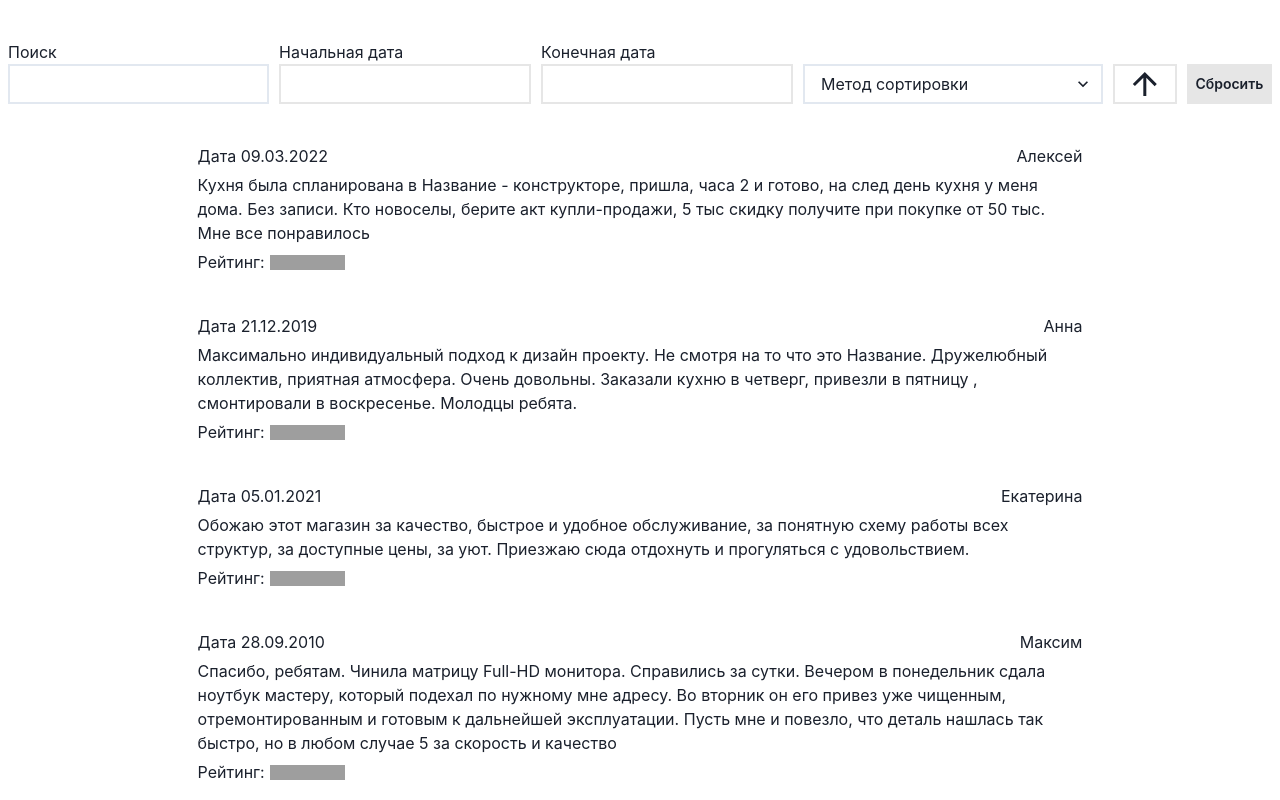
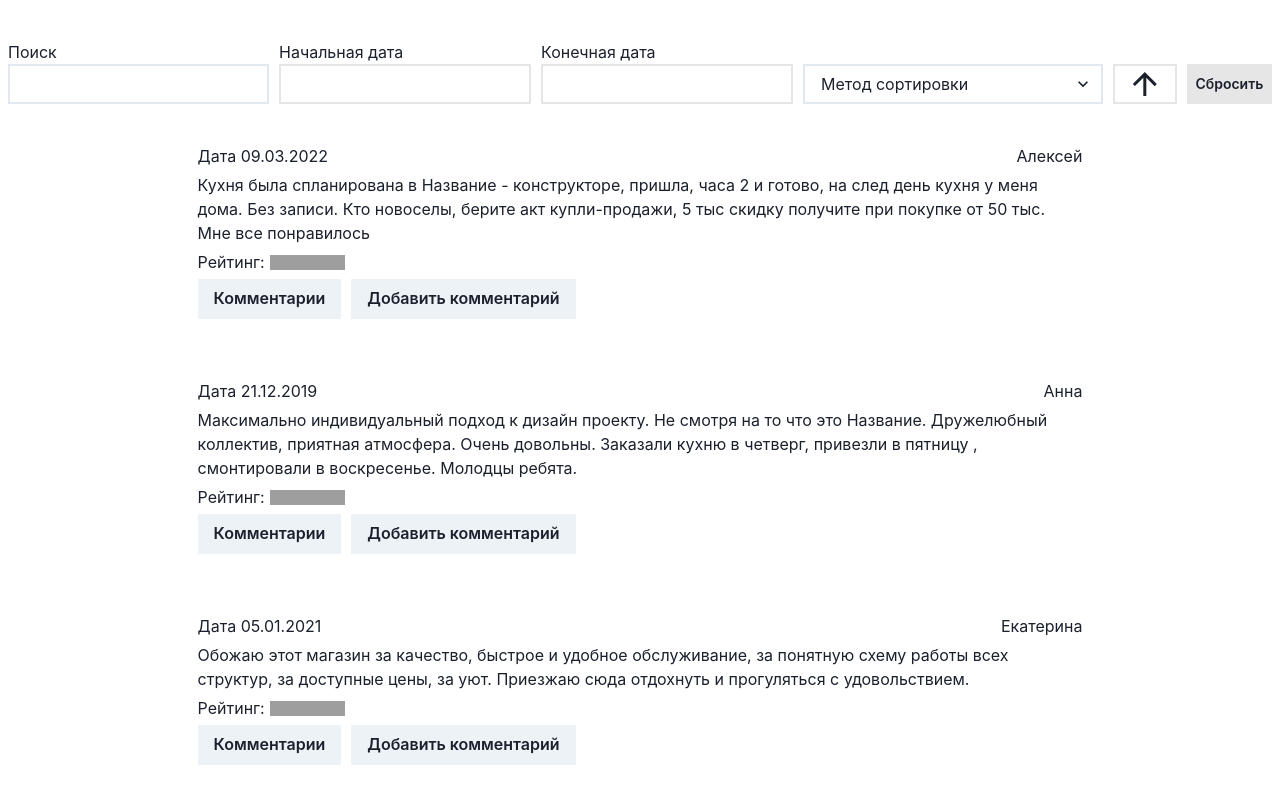
Before and after one commit to StasRnD/users-comments, a React (Create React App) app: page /articles in a window 1280 px wide. Shown: the top 800 px of the page. Built offline with nearby package versions, Linux system fonts and the light colour scheme; grey boxes are pictures that could not be loaded.

Commit message:
feat: add comments and ability comment articles

```diff
--- /dev/null
+++ b/src/components/Comment.tsx
@@ -0,0 +1,21 @@
+import { ListItem, Text } from '@chakra-ui/react';
+
+type CommentProps = {
+  name: string;
+  text: string;
+};
+
+export const Comment = ({ name, text }: CommentProps) => {
+  return (
+    <ListItem marginBottom='20px'>
+      <Text
+        fontStyle='italic'
+        fontSize='12px'
+        textDecoration='underline'
+      >{`Комментарий от пользователя ${name}`}</Text>
+      <Text fontStyle='italic' fontSize='12px'>
+        {text}
+      </Text>
+    </ListItem>
+  );
+};
--- /dev/null
+++ b/src/components/Comments.tsx
@@ -0,0 +1,136 @@
+import { useState } from 'react';
+import {
+  Box,
+  Button,
+  UnorderedList,
+  Flex,
+  FormLabel,
+  Input,
+} from '@chakra-ui/react';
+import { Comment } from './Comment';
+import { useFormik } from 'formik';
+import * as Yup from 'yup';
+
+const defaultComment = [
+  {
+    name: 'Стас',
+    text: 'Хорошо',
+  },
+];
+
+export const Comments = () => {
+  const [isComments, setIsComments] = useState(false);
+  const [isAddCommentForm, setIsAddCommentForm] = useState(false);
+  const [userComments, setUserComments] = useState(() => {
+    return defaultComment;
+  });
+
+  const handkeButtonCommentsClick = () => {
+    setIsComments(!isComments);
+  };
+
+  const handleButtonAddCommentClick = () => {
+    setIsAddCommentForm(!isAddCommentForm);
+  };
+
+  const formik = useFormik({
+    initialValues: {
+      name: '',
+      text: '',
+    },
+    onSubmit: (values, { resetForm }) => {
+      setUserComments([
+        ...userComments,
+        {
+          name: values.name,
+          text: values.text,
+        },
+      ]);
+
+      handleButtonAddCommentClick();
+      resetForm();
+    },
+
+    validationSchema: Yup.object({
+      name: Yup.string()
+        .required('Поле обязательно для заполнения')
+        .min(2, 'Имя должно быть не менне ем из 2 букв'),
+      text: Yup.string()
+        .min(5, 'Комментарий должен состоять минимум из 5 букв')
+        .required('Поле обязательно для заполнения'),
+    }),
+  });
+
+  return (
+    <Box>
+      <Flex marginBottom='20px' columnGap='10px'>
+        <Button borderRadius='0' onClick={handkeButtonCommentsClick}>
+          Комментарии
+        </Button>
+
+        <Button borderRadius='0' onClick={handleButtonAddCommentClick}>
+          Добавить комментарий
+        </Button>
+      </Flex>
+      {isComments && userComments.length > 0 ? (
+        <UnorderedList listStyleType='none' p='0' m='0'>
+          {userComments.map((comment) => {
+            return (
+              <Comment
+                key={userComments.indexOf(comment)}
+                name={comment.name}
+                text={comment.text}
+              />
+            );
+          })}
+        </UnorderedList>
+      ) : null}
+      {isAddCommentForm ? (
+        <Box w='70%'>
+          <form onSubmit={formik.handleSubmit} noValidate>
+            <Flex flexDirection='column' mx='auto'>
+              <FormLabel htmlFor='name' m='0'>
+                Введите Ваше имя
+              </FormLabel>
+              <Input
+                value={formik.values.name}
+                onChange={formik.handleChange}
+                onBlur={formik.handleBlur}
+                id='name'
+                name='name'
+                type='text'
+              />
+              {formik.touched.name && formik.errors.name ? (
+                <Box color='red' marginBottom='20px'>
+                  {formik.errors.name}
+                </Box>
+              ) : null}
+
+              <FormLabel htmlFor='text' m='0'>
+                Ваш комментарий
+              </FormLabel>
+              <textarea
+                value={formik.values.text}
+                onChange={formik.handleChange}
+                onBlur={formik.handleBlur}
+                id='text'
+                name='text'
+                style={{
+                  border: '1px solid rgba(128,128,128, .2)',
+                }}
+              />
+              {formik.touched.text && formik.errors.text ? (
+                <Box color='red' marginBottom='20px'>
+                  {formik.errors.text}
+                </Box>
+              ) : null}
+              <Button type='submit' w='80%' mx='auto' marginTop='50px'>
+                Отправить комментарий
+              </Button>
+            </Flex>
+          </form>
+        </Box>
+      ) : null}
+    </Box>
+  );
+};
--- a/src/components/UserArticles.tsx
+++ b/src/components/UserArticles.tsx
@@ -1,4 +1,5 @@
 import { ListItem, Text, UnorderedList, Flex } from '@chakra-ui/react';
+import { Comments } from './Comments';
 import { RatingImage } from './RatingImage';
 import { DateTime } from 'luxon';
 import times from 'lodash/times';
@@ -25,10 +26,10 @@ export const UserArticles = ({ articles }: allArticles) => {
 
   return (
     <UnorderedList listStyleType='none' minW='50%' maxW='70%'>
-      <ListItem>
       {processedArticles.map((article) => (
-          <Flex
+        <ListItem
           key={article.id}
+          display='flex'
           flexDirection='column'
           marginBottom='10'
           rowGap='5px'
@@ -49,9 +50,9 @@ export const UserArticles = ({ articles }: allArticles) => {
               ))}
             </Flex>
           </Flex>
-          </Flex>
+          <Comments />
+        </ListItem>
       ))}
-      </ListItem>
     </UnorderedList>
   );
 };
```
Lines whose indentation alone changed are shown as unchanged.
